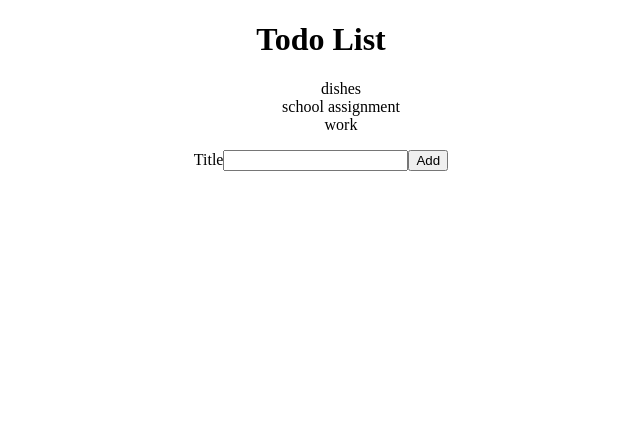
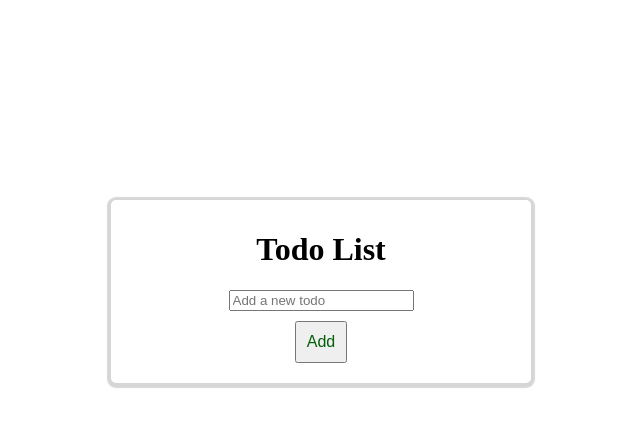
Before and after one commit to brittney-betzold/FlamingoClass-react-app, a React (Create React App) app in the folder flamingoclass-react-todo/: page / in a window 1280 px wide. Shown: the top 426 px of the page, without its empty margins (319-959 px from the left). Built offline with nearby package versions, Linux system fonts and the light colour scheme.

Commit message:
lesson-1-4

```diff
--- a/flamingoclass-react-todo/package.json
+++ b/flamingoclass-react-todo/package.json
@@ -6,7 +6,7 @@
     "@babel/plugin-proposal-private-property-in-object": "^7.21.11",
     "react": "^18.2.0",
     "react-dom": "^18.2.0",
-    "react-scripts": "5.0.1"
+    "react-scripts": "^5.0.1"
   },
   "scripts": {
     "start": "react-scripts start",
--- a/flamingoclass-react-todo/src/AddTodoForm.js
+++ b/flamingoclass-react-todo/src/AddTodoForm.js
@@ -1,33 +1,30 @@
 import React, { useState } from "react";
 
-function AddTodoForm(props) {
+function AddTodoForm({ onAddTodo }) {
+  const [todoTitle, setTodoTitle] = useState("");
 
-const [todoTitle, setTodoTitle] = useState("");
+  const handleTitleChange = (event) => {
+    setTodoTitle(event.target.value);
+  };
 
-    const handleAddTodo = (event) => {
-        event.preventDefault();
-          console.log("Todo Title:", todoTitle)
-          props.onAddTodo(todoTitle)
-          setTodoTitle("")
+  const handleAddTodo = () => {
+    if (todoTitle.trim() !== "") {
+      onAddTodo({ id: Date.now(), title: todoTitle });
+      setTodoTitle("");
+    }
+  };
 
-    };
-    // clears value of text input
-    const handleTitleChange = (event) => {
-        setTodoTitle(event.target.value);
-    }
-
-        return(
-            <form onSubmit = {handleAddTodo}>
-                <label htmlFor="todoTitle">Title</label>
-                <input id = "todoTitle"
-                     type = "text"
-                     name = "title"
-                     value = {todoTitle}
-                     onChange= {handleTitleChange}></input>
-                <button type = "submit">Add</button>
-            </form>
-        )
-
+  return (
+    <div className="add-todo-form"> {/* Add a CSS class for styling */}
+      <input
+        type="text"
+        value={todoTitle}
+        onChange={handleTitleChange}
+        placeholder="Add a new todo"
+      />
+      <button onClick={handleAddTodo}>Add</button>
+    </div>
+  );
 }
 
 export default AddTodoForm;
--- /dev/null
+++ b/flamingoclass-react-todo/src/App.css
@@ -0,0 +1,39 @@
+.App{
+    text-align:center;
+}
+p{
+    font-size: 18px;
+    text-align: center;
+}
+.box{
+    max-width: 400px;
+    margin:auto;
+    border-radius: 5px;
+    box-shadow: rgba(0,0,0,0.16) 0px 1px 1px 4px;
+    padding: 10px;
+    margin-top:200px;
+}
+button{
+    padding: 10px;
+    margin:10px;
+    font-size: 16px;
+    color: #036008;
+};
+*{
+    font-family: Arial, Helvetica, sans-serif;
+    margin:0px;
+    padding:0px;
+}
+h1 {
+    text-align: center;
+  }
+
+  div {
+    text-align: center;
+    margin: 10px;
+  }
+  .add-todo-form {
+    text-align: center;
+    margin: 0 auto;
+    max-width: 200px;
+  }
--- a/flamingoclass-react-todo/src/App.js
+++ b/flamingoclass-react-todo/src/App.js
@@ -1,15 +1,22 @@
 import React, { useState } from "react";
 import TodoList from "./TodoList";
 import AddTodoForm from "./AddTodoForm";
+import './App.css';
 
 function App() {
-const [newTodo, setNewTodo] = useState("");
+const [todoList, setTodoList] = useState([]);
+
+const addTodo = (newTodo) => {
+  setTodoList((prevTodoList) => [...prevTodoList, newTodo]);
+}
+
   return (
-    <div style={{ textAlign: "center" }}>
+    <div className = "App">
+      <div className = "box">
       <h1>Todo List</h1>
-      <TodoList />
-      <AddTodoForm onAddTodo = {setNewTodo} />
-      <p>{newTodo}</p>
+      <TodoList todoList = {todoList} />
+      <AddTodoForm onAddTodo={addTodo} />
+      </div>
     </div>
   );
 }
--- a/flamingoclass-react-todo/src/TodoList.js
+++ b/flamingoclass-react-todo/src/TodoList.js
@@ -1,24 +1,18 @@
 import React from "react";
 import TodoListItem from "./TodoListItem";
-const todoList = [
-    { id: 1, title: "dishes" },
-    {
-      id: 2,
-      title: "school assignment",
-    },
-    {
-      id: 3,
-      title: "work",
-    },
-  ];
-function TodoList() {
-        return(
-            <ul>
-            {todoList.map((todo ) => (
-                <TodoListItem key = {todo.id} todo = {todo} />
-            ))}
-          </ul>
-        )
+
+function TodoList({ todoList }) {
+  const listStyle = {
+    textAlign: "center", // Center-align the items within the TodoList
+  };
+
+  return (
+    <ul style={listStyle}>
+      {todoList.map((todo) => (
+        <TodoListItem key={todo.id} todo={todo} />
+      ))}
+    </ul>
+  );
 }
 
 export default TodoList;
--- a/flamingoclass-react-todo/src/TodoListItem.js
+++ b/flamingoclass-react-todo/src/TodoListItem.js
@@ -1,7 +1,8 @@
 import React from "react";
 
 function TodoListItem (props) {
-    return <li style = {{listStyleType: "none"}}>{props.todo.title}</li>
+    return <li style = {{listStyleType: "none"}}>
+        {props.todo.title}</li>
 
 }
 export default TodoListItem;
--- a/flamingoclass-react-todo/src/index.js
+++ b/flamingoclass-react-todo/src/index.js
@@ -1,6 +1,7 @@
 import React from 'react';
 import ReactDOM from 'react-dom/client';
 import App from './App';
+// import reportWebVitals from './reportWebVitals'
 
 const root = document.getElementById("root");
 const rootElement = ReactDOM.createRoot(root);
@@ -12,3 +13,4 @@ rootElement.render(<App />);
 //   </React.StrictMode>,
 //   document.getElementById('root')
 // );
+// reportWebVitals();
```
Also changed, not shown: 1 other file (tests, documents, lock files or other folders).
